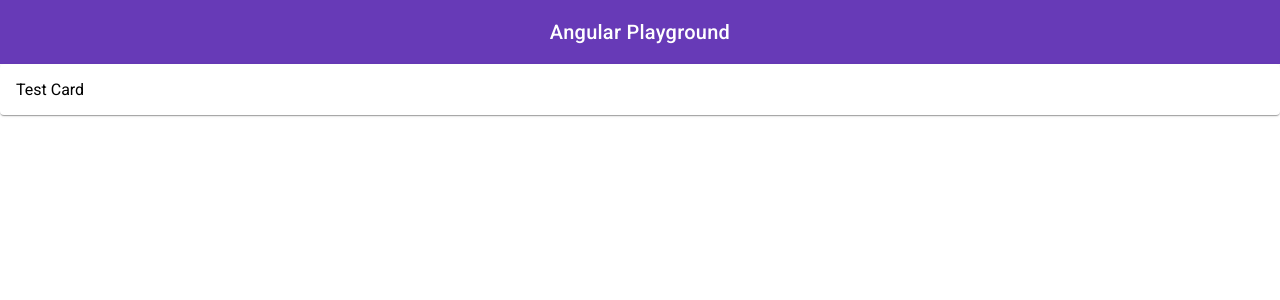
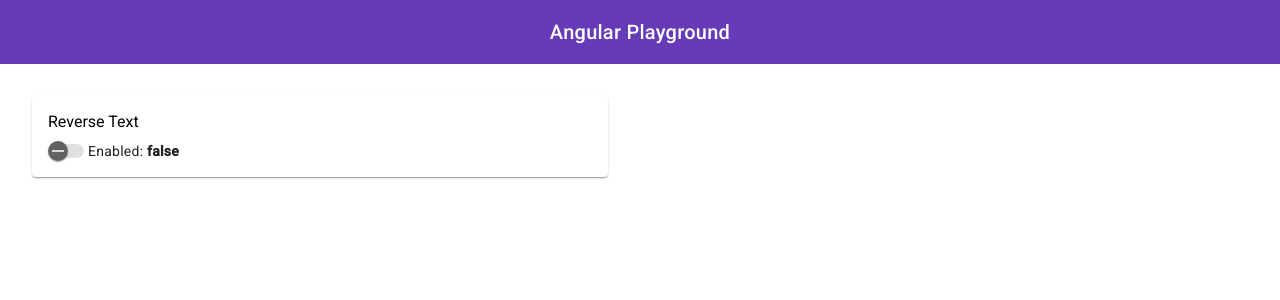
Before and after one commit to bwcii/playground, an Angular app: page / in a window 1280 px wide. Shown: the top 300 px of the page. Built offline with nearby package versions, Linux system fonts and the light colour scheme.

Commit message:
First card in progress

```diff
--- a/src/app/reverse-text/reverse-text.component.css
+++ b/src/app/reverse-text/reverse-text.component.css
@@ -0,0 +1,9 @@
+mat-card {
+    width: 45%;
+    margin: 2.5%;
+}
+mat-slide-toggle {
+    display: flex;
+    align-items: end;
+    margin-top: 10px;
+}
--- a/src/app/reverse-text/reverse-text.component.html
+++ b/src/app/reverse-text/reverse-text.component.html
@@ -1,5 +1,15 @@
 <mat-card>
     <mat-card-content>
-        Test Card
+        Reverse Text
+        <mat-slide-toggle [(ngModel)]="enabledState">
+            Enabled: <strong>{{enabledState}}</strong>
+        </mat-slide-toggle>
     </mat-card-content>
+
+    <ng-container *ngIf="enabledState === true">
+        <mat-form-field>
+            <textarea></textarea>
+        </mat-form-field>
+    </ng-container>
+
 </mat-card>
--- a/src/app/reverse-text/reverse-text.component.ts
+++ b/src/app/reverse-text/reverse-text.component.ts
@@ -1,15 +1,25 @@
 import { Component } from '@angular/core';
 import { MatCardModule } from '@angular/material/card'
+import { MatSlideToggleModule } from '@angular/material/slide-toggle'
+import { FormsModule } from '@angular/forms';
+import { MatFormFieldModule } from '@angular/material/form-field';
+import { CommonModule } from '@angular/common';
+import { MatSlideToggleChange } from '@angular/material/slide-toggle';
 
 @Component({
   selector: 'app-reverse-text',
   standalone: true,
   imports: [
-    MatCardModule
+    MatCardModule,
+    MatSlideToggleModule,
+    FormsModule,
+    MatFormFieldModule,
+    CommonModule,
   ],
   templateUrl: './reverse-text.component.html',
   styleUrl: './reverse-text.component.css'
 })
 export class ReverseTextComponent {
-
+  title = "Reverse Text"
+  enabledState: boolean = false;
 }
```
